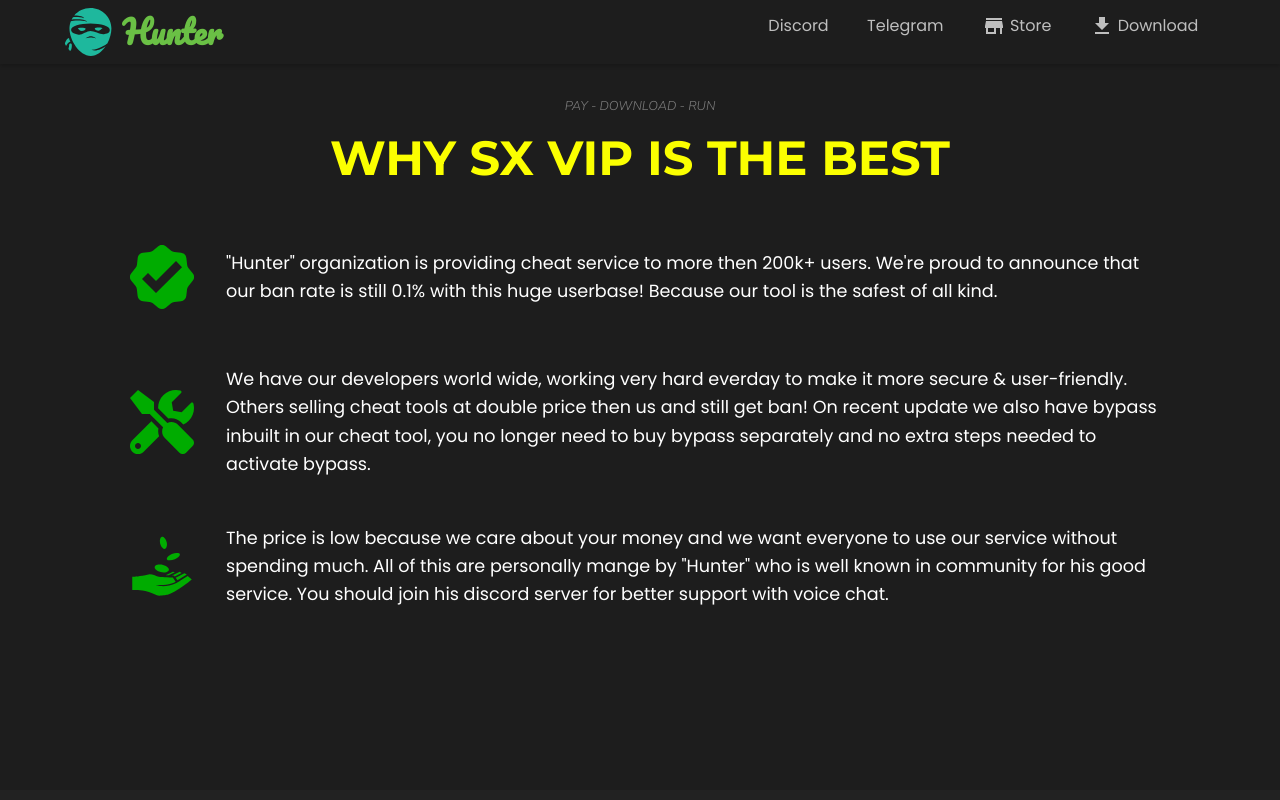
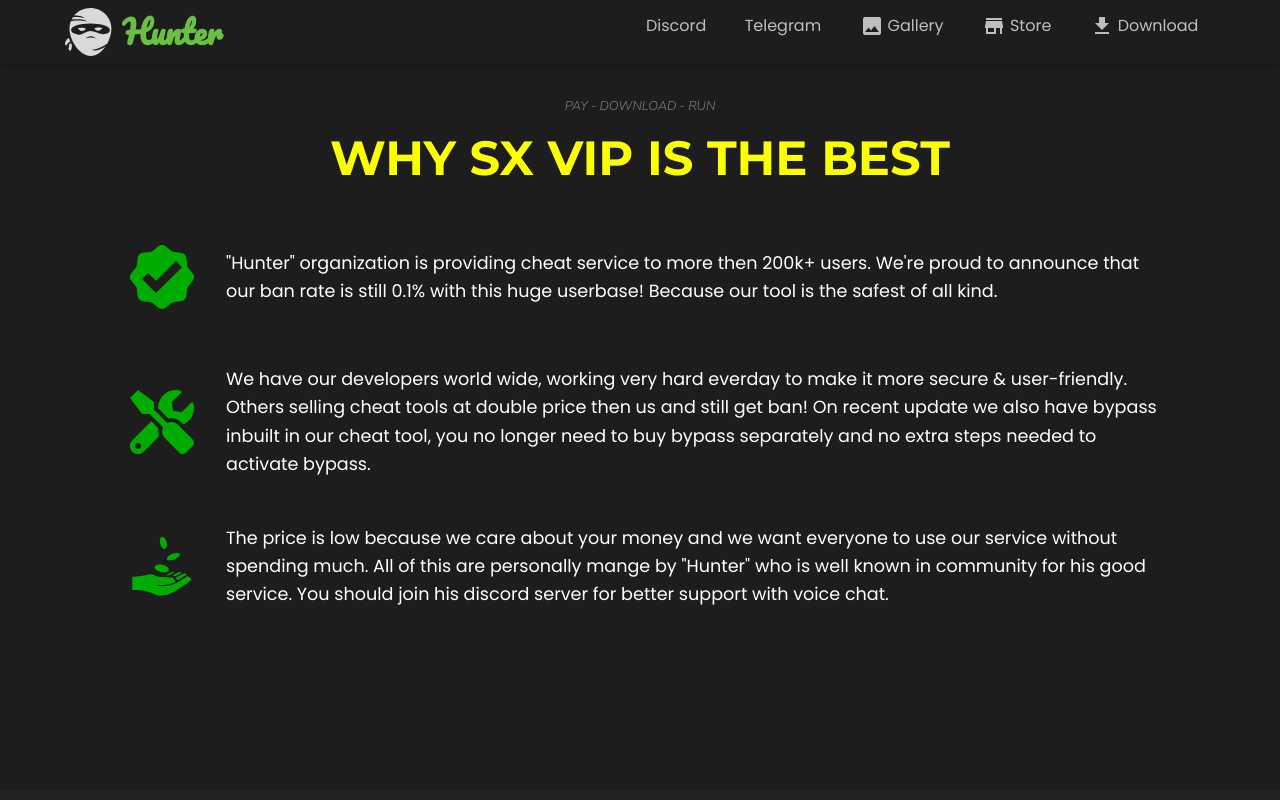
Before and after one commit to HunterNishant/Hunter, a React (Create React App) app: page / in a window 1280 px wide. Shown: the top 800 px of the page. Built offline with nearby package versions, Linux system fonts and the light colour scheme.

Commit message:
Update Navbar: Add Gallery Option
Signed-off-by: chankruze <chankruze@gmail.com>

```diff
--- a/src/components/Navbar/NavItems.js
+++ b/src/components/Navbar/NavItems.js
@@ -11,6 +11,7 @@
   // MdShoppingCart,
   // MdInfo,
   MdFileDownload,
+  MdImage
 } from "react-icons/md";
 // import { FaTelegram, FaDiscord } from "react-icons/fa";
 
@@ -24,6 +25,11 @@
     title: "Telegram",
     path: "https://t.me/hunter_org_in",
     // icon: <FaTelegram size={24} />,
+  },
+  {
+    title: "Gallery",
+    path: "/gallery",
+    icon: <MdImage size={24} />,
   },
   // {
   //   title: "Instagram",
--- a/src/components/Navbar/Navbar.module.css
+++ b/src/components/Navbar/Navbar.module.css
@@ -50,7 +50,7 @@
   width: 52px;
   height: 52px;
   margin-right: 0.5em;
-  animation: flashColor 30s ease-in-out infinite;
+  /* animation: flashColor 30s ease-in-out infinite; */
 }
 
 /* brand name */
```
